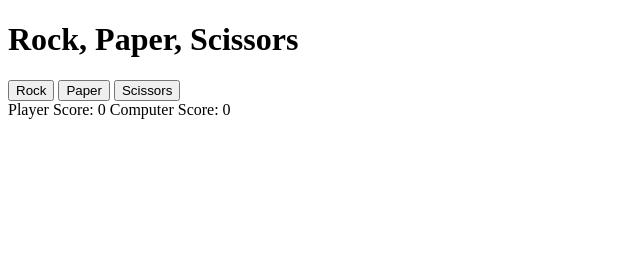
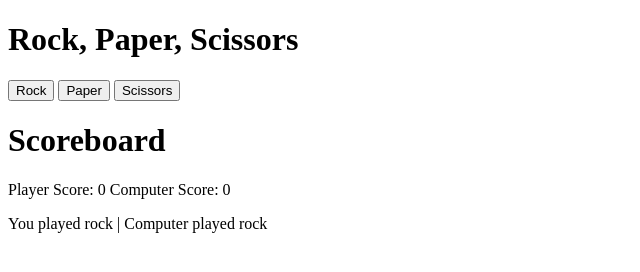
Before and after one commit to rinarasia/rockpaperscissors, a plain HTML site: page index.html in a window 1280 px wide. Both pictures are taken after a click on the button "Rock". Shown: the whole page, without its empty margins (0-640 px from the left). Drawn offline with Linux system fonts and the light colour scheme.

Commit message:
Rework functions to access Player and Computer choice to display Rounds

```diff
--- a/index.html
+++ b/index.html
@@ -9,10 +9,16 @@
     <link rel="stylesheet" type="text/css" href="styles.css">
 </head>
 <body>
-    <h1>Rock, Paper, Scissors</h1>
-    <button id="rock">Rock</button>
-    <button id="paper">Paper</button>
-    <button id="scissors">Scissors</button>
-    <div id="score"></div>
+    <div class="console">
+        <h1>Rock, Paper, Scissors</h1>
+        <button id="rock">Rock</button>
+        <button id="paper">Paper</button>
+        <button id="scissors">Scissors</button>
+    </div>
+    <div class="scoreboard">
+        <h1>Scoreboard</h1>
+        <div id="score">Player Score: 0 Computer Score: 0</div>
+        <div id="round"></div>
+    </div>
 </body>
 </html>
--- a/myscript.js
+++ b/myscript.js
@@ -5,16 +5,18 @@ const choices = ["rock","paper", "scissors"];
 let playerScore = 0;
 let computerScore = 0;
 
+let playerSelection;
+let computerSelection;
+
+// Randomize Computer choice
+function getComputerChoice() {
+    return choices[Math.floor(Math.random() * choices.length)];
+}
 
 // Play single round
 function playRound(playerSelection) {
 
-    const computerSelection = getComputerChoice();
-
-    // Randomize Computer choice
-    function getComputerChoice() {
-        return choices[Math.floor(Math.random() * choices.length)];
-    }
+    computerSelection = getComputerChoice();
 
     const win = `You win! Your choice ${playerSelection} beats ${computerSelection}.`;
     const lose = `Oh no, you lost. Computer's ${computerSelection} beats your ${playerSelection}.`;
@@ -84,6 +86,15 @@ function game() {
 
 // Call game to start
 game();
+
+
+
+    const para = document.createElement("p");
+    const text = document.createTextNode(`You played rock | Computer played ${computerSelection}`);
+    para.appendChild(text);
+
+    const element = document.getElementById("round");
+    element.appendChild(para);
 */
 
 
@@ -99,16 +110,31 @@ window.onload = function() {
 };
 
 function playRock() {
+    playerSelection = "rock";
     console.log(playRound('rock'));
-    document.getElementById("score").innerHTML = `Player Score: ${playerScore}\nComputer Score: ${computerScore}`;
+    document.getElementById("score").innerHTML = `Player Score: ${playerScore} Computer Score: ${computerScore}`;
+    showRound(playerSelection);
 };
 
 function playPaper() {
+    playerSelection = "paper";
     console.log(playRound('paper'));
     document.getElementById("score").innerHTML = `Player Score: ${playerScore}\nComputer Score: ${computerScore}`;
+    showRound(playerSelection);
 };
 
 function playScissors() {
+    playerSelection = "scissors";
     console.log(playRound('scissors'));
     document.getElementById("score").innerHTML = `Player Score: ${playerScore}\nComputer Score: ${computerScore}`;
+    showRound(playerSelection);
 };
+
+function showRound(playerSelection) {
+    const para = document.createElement("p");
+    const text = document.createTextNode(`You played ${playerSelection} | Computer played ${computerSelection}`);
+    para.appendChild(text);
+
+    const element = document.getElementById("round");
+    element.appendChild(para);
+}
```
